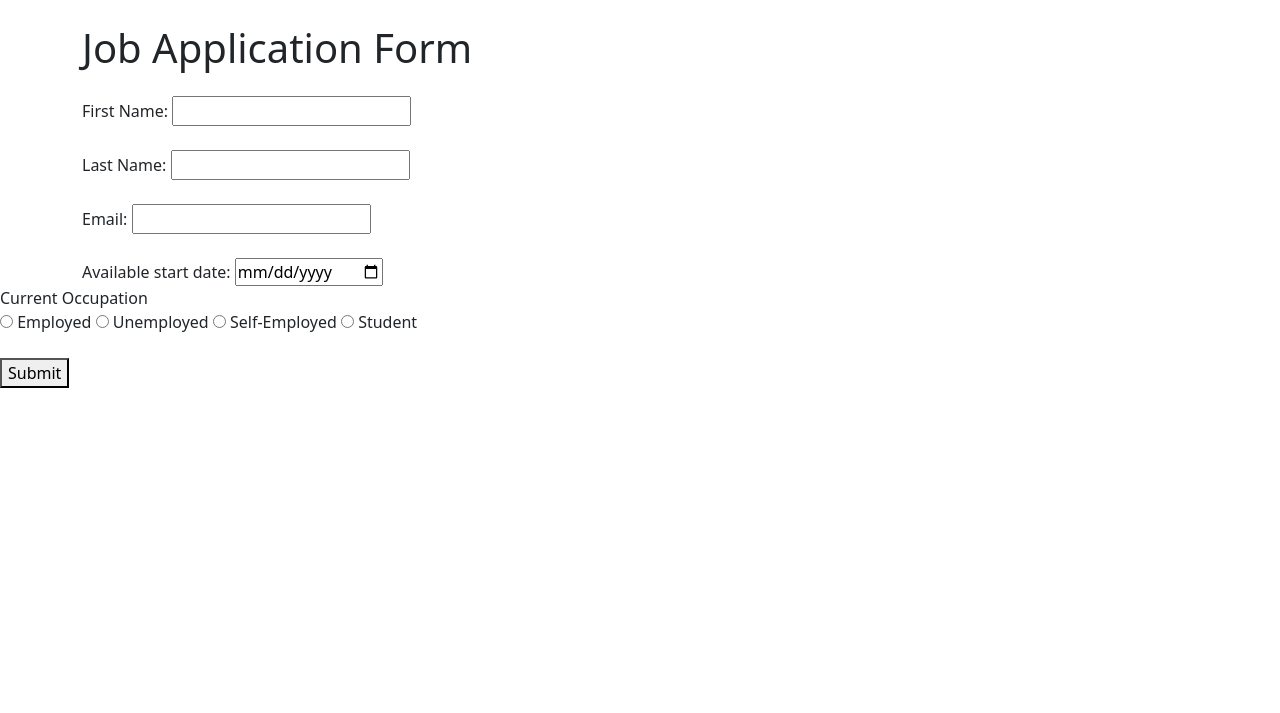
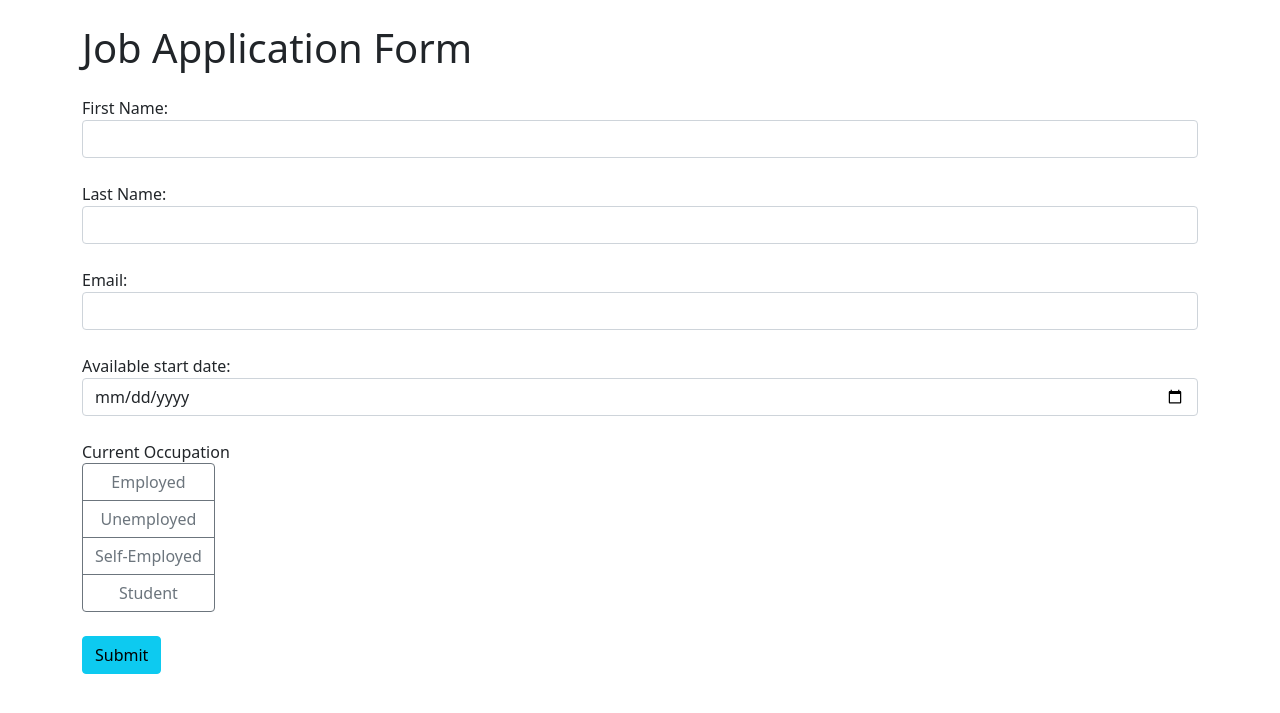
Before and after one commit to abduyus/Flask-Form, a Flask app: page / in a window 1280 px wide. Shown: the top 713 px of the page. Run offline with Flask 3, Linux system fonts and the light colour scheme.

Commit message:
styling radio and submit button with bootstrap

```diff
--- a/templates/index.html
+++ b/templates/index.html
@@ -13,39 +13,41 @@
             <form>
                 <div class="form-group mb-4">
                     <label for="first_name">First Name:</label>
-                    <input type="text" id="first_name" name="first_name" required>
+                    <input class="form-control" type="text" id="first_name" name="first_name" required>
                 </div>
                 <div class="from-group mb-4">
                     <label for="last_name">Last Name:</label>
-                    <input type="text" id="last_name" name="last_name" required>
+                    <input class="form-control" type="text" id="last_name" name="last_name" required>
                 </div>
                 <div class="from-group mb-4">
                     <label for="email">Email:</label>
-                    <input type="email" id="email" name="email" required>
+                    <input class="form-control type="email" id="email" name="email" required>
                 </div>
-                <div class="from-group mb-4"></div>
+                <div class="from-group mb-4">
                     <label for="date">Available start date:</label>
-                    <input type="date" id="date" name="date" required>
+                    <input class="form-control" type="date" id="date" name="date" required>
                 </div>
                 <div class="from-group mb-4">
                     <label>Current Occupation</label>
                     <br>
-                    <div id="occupation">
-                        <input type="radio" id="employed" name="occupation" required>
-                        <label for="employed">Employed</label>
+                    <div class="btn-group-vertical" id="occupation">
+                        <input class="btn-check form-control" type="radio" id="employed" name="occupation" required>
+                        <label class="btn btn-outline-secondary" for="employed">Employed</label>
 
-                        <input type="radio" id="unemployed" name="occupation" required>
-                        <label for="unemployed">Unemployed</label>
+                        <input class="btn-check form-control" type="radio" id="unemployed" name="occupation" required>
+                        <label class="btn btn-outline-secondary" for="unemployed">Unemployed</label>
 
-                        <input type="radio" id="self-employed" name="occupation" required>
-                        <label for="self-employed">Self-Employed</label>
+                        <input class="btn-check form-control" type="radio" id="self-employed" name="occupation" required>
+                        <label class="btn btn-outline-secondary" for="self-employed">Self-Employed</label>
 
-                        <input type="radio" id="student" name="occupation" required>
-                        <label for="studentself-employed">Student</label>
+                        <input class="btn-check form-control" type="radio" id="student" name="occupation" required>
+                        <label class="btn btn-outline-secondary" for="student">Student</label>
                     </div>
                 </div>
-                <button type="button">Submit</button>
+                <button class="btn btn-info mb-4">Submit</button>
             </form>
         </div>
+        <script src="https://code.jquery.com/jquery-3.6.0.min.js"></script>
+<script src="https://cdn.jsdelivr.net/npm/bootstrap@5.1.3/dist/js/bootstrap.min.js"></script>
     </body>
 </html>
```
